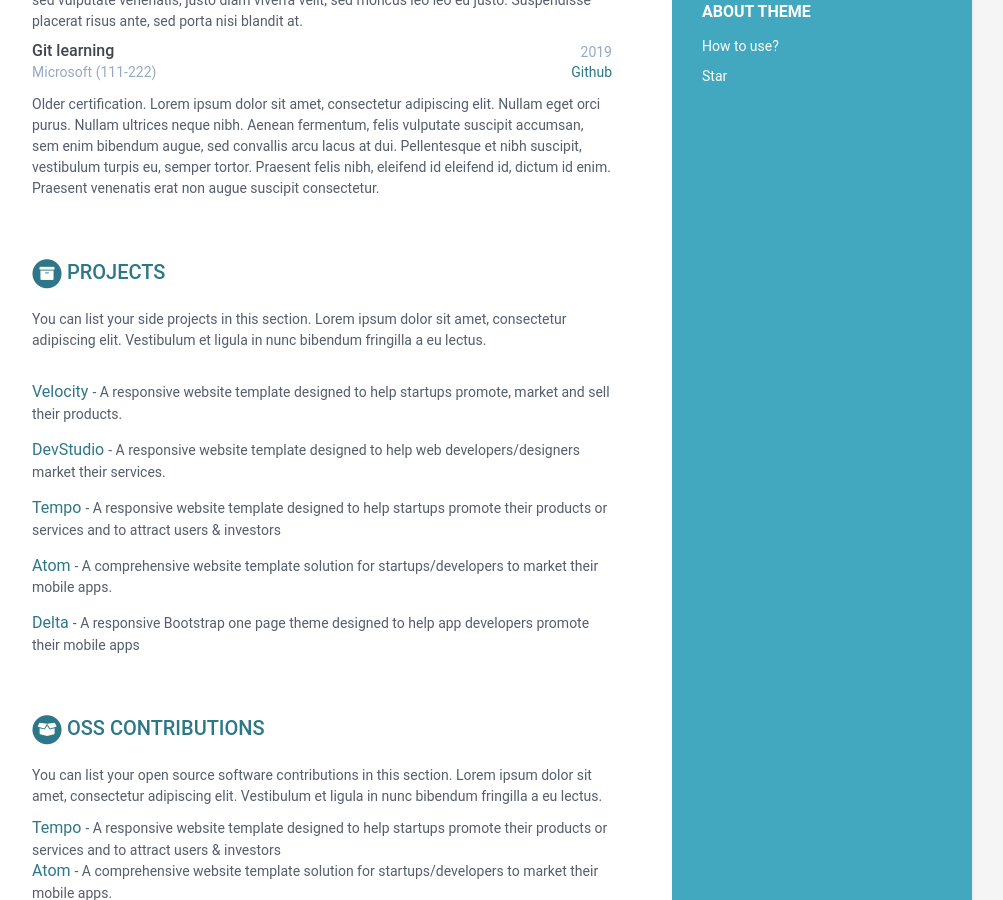
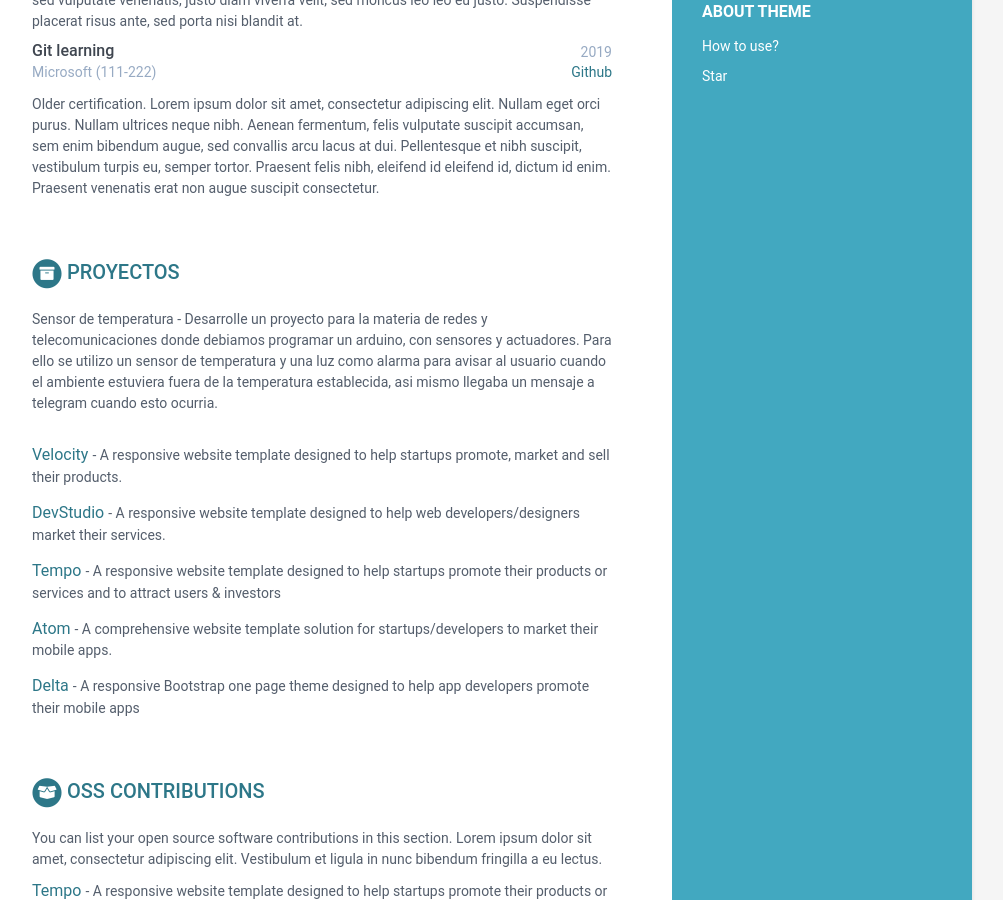
Before and after one commit to JuliiPa/Pacheco-cvTallerIssues, a Jekyll site: the page built from index.html, in a window 1280 px wide and 900 px high, scrolled down 1181 px. Shown: the whole window, without its empty margins (168-1171 px from the left). Built offline with Jekyll 4.4.1, drawn with Linux system fonts in a browser that asks for light colours.

Commit message:
cambio proyectos

```diff
--- a/_data/data.yml
+++ b/_data/data.yml
@@ -139,11 +139,13 @@ certifications:
             Praesent venenatis erat non augue suscipit consectetur.
 
 projects:
-    title: Projects
+    title: Proyectos
     intro: >
-      You can list your side projects in this
-      section. Lorem ipsum dolor sit amet, consectetur adipiscing elit.
-      Vestibulum et ligula in nunc bibendum fringilla a eu lectus.
+      Sensor de temperatura - Desarrolle un proyecto para la materia de redes
+      y telecomunicaciones donde debiamos programar un arduino, con sensores y actuadores.
+       Para ello se utilizo un sensor de temperatura y una luz como alarma para avisar al usuario cuando
+        el ambiente estuviera fuera de la temperatura establecida, asi mismo llegaba un mensaje a telegram
+        cuando esto ocurria.
     assignments:
       - title: Velocity
         link: "#hook"
```
